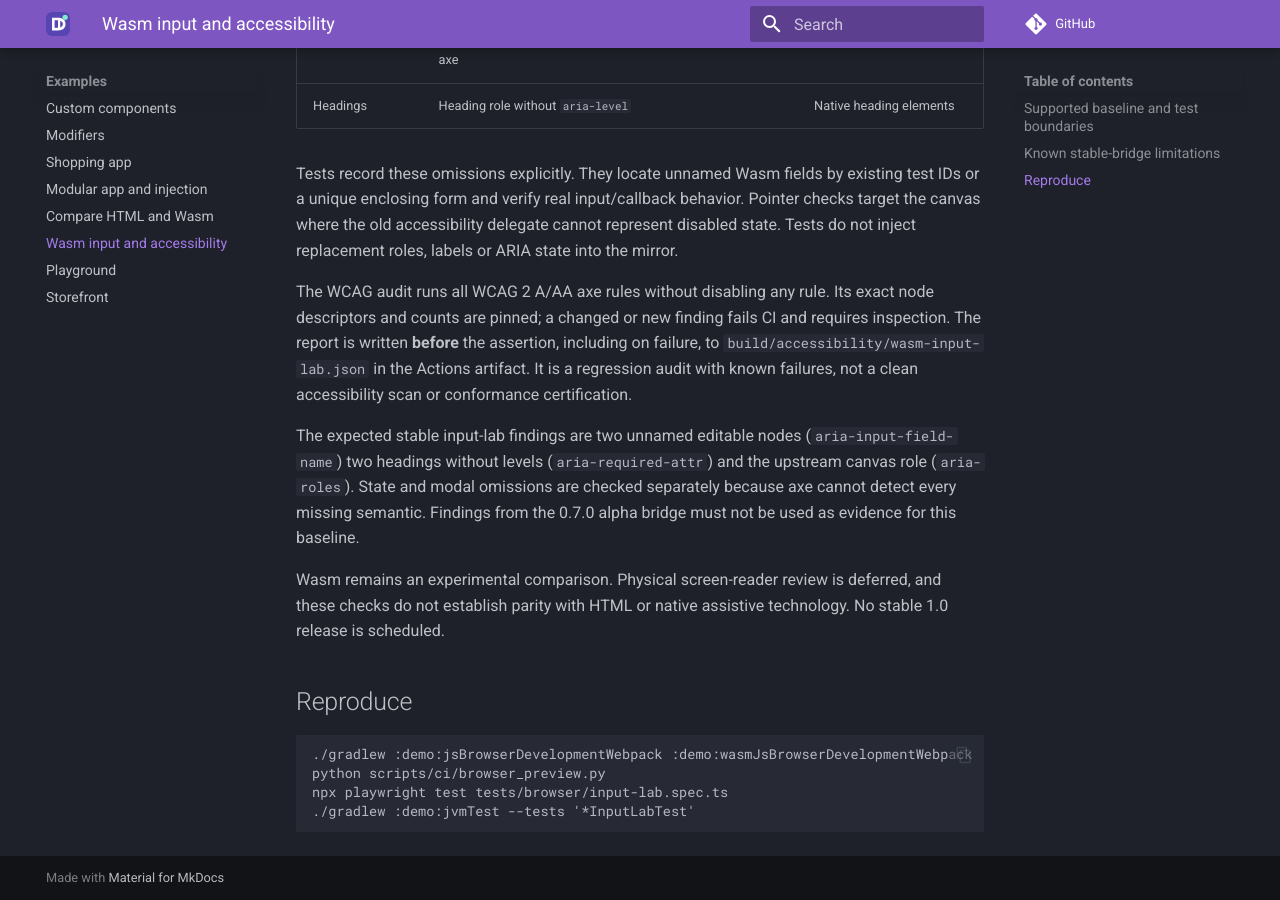
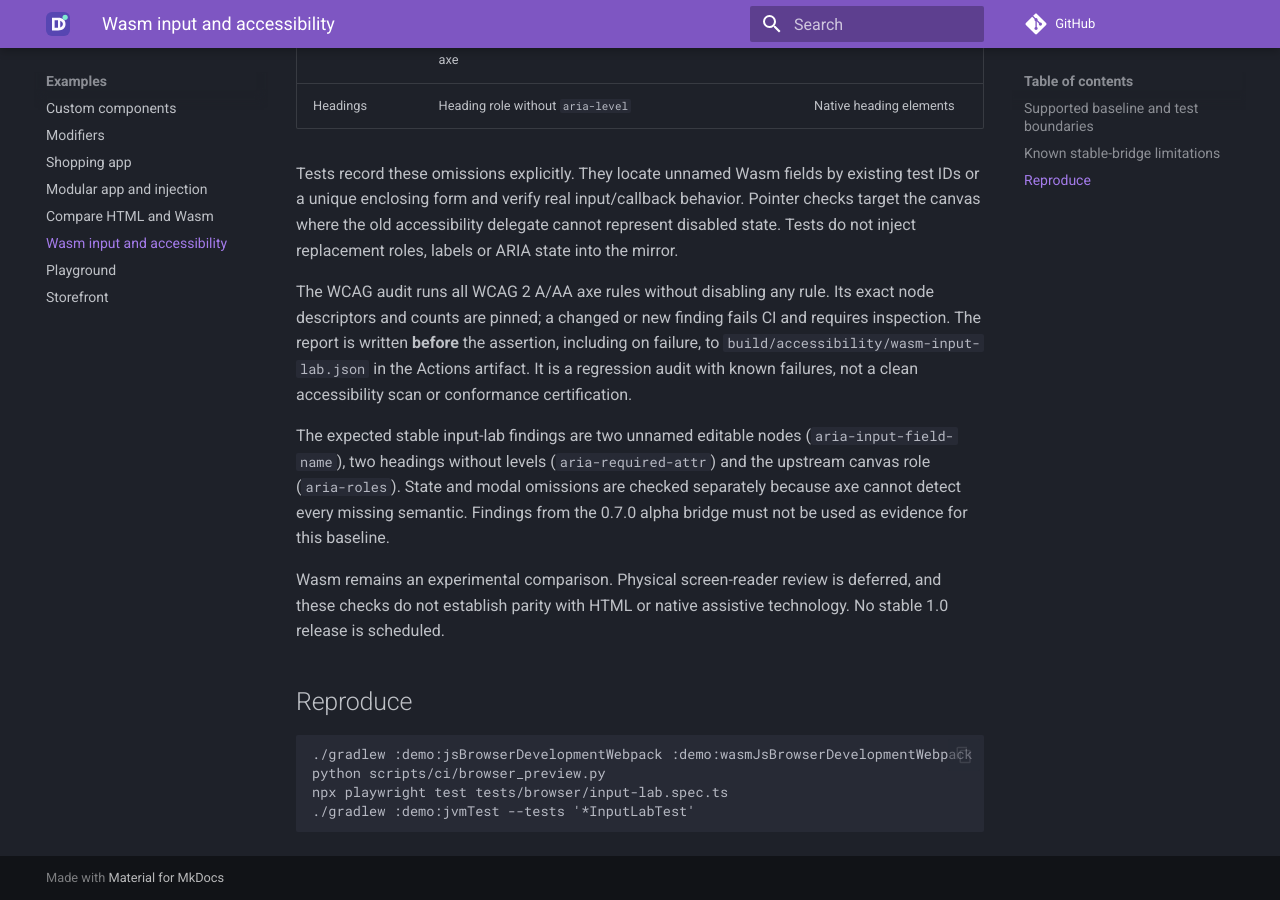
Before and after one commit to samuolis/domposable, an MkDocs documentation site: the page built from docs/wasm.md, in a window 1280 px wide and 900 px high, scrolled down 1878 px. Built offline with MkDocs 1.6.1 and Material for MkDocs 9.7.7, drawn with Linux system fonts in a browser that asks for light colours; comment, search, counter and statistics services are not loaded.

Commit message:
Fix browser helper whitespace and audit wording

```diff
--- a/docs/wasm.md
+++ b/docs/wasm.md
@@ -53,7 +53,7 @@
 
 The WCAG audit runs all WCAG 2 A/AA axe rules without disabling any rule. Its exact node descriptors and counts are pinned; a changed or new finding fails CI and requires inspection. The report is written **before** the assertion, including on failure, to `build/accessibility/wasm-input-lab.json` in the Actions artifact. It is a regression audit with known failures, not a clean accessibility scan or conformance certification.
 
-The expected stable input-lab findings are two unnamed editable nodes (`aria-input-field-name`) two headings without levels (`aria-required-attr`) and the upstream canvas role (`aria-roles`). State and modal omissions are checked separately because axe cannot detect every missing semantic. Findings from the 0.7.0 alpha bridge must not be used as evidence for this baseline.
+The expected stable input-lab findings are two unnamed editable nodes (`aria-input-field-name`), two headings without levels (`aria-required-attr`) and the upstream canvas role (`aria-roles`). State and modal omissions are checked separately because axe cannot detect every missing semantic. Findings from the 0.7.0 alpha bridge must not be used as evidence for this baseline.
 
 Wasm remains an experimental comparison. Physical screen-reader review is deferred, and these checks do not establish parity with HTML or native assistive technology. No stable 1.0 release is scheduled.
 
```
Also changed, not shown: 1 other file.
